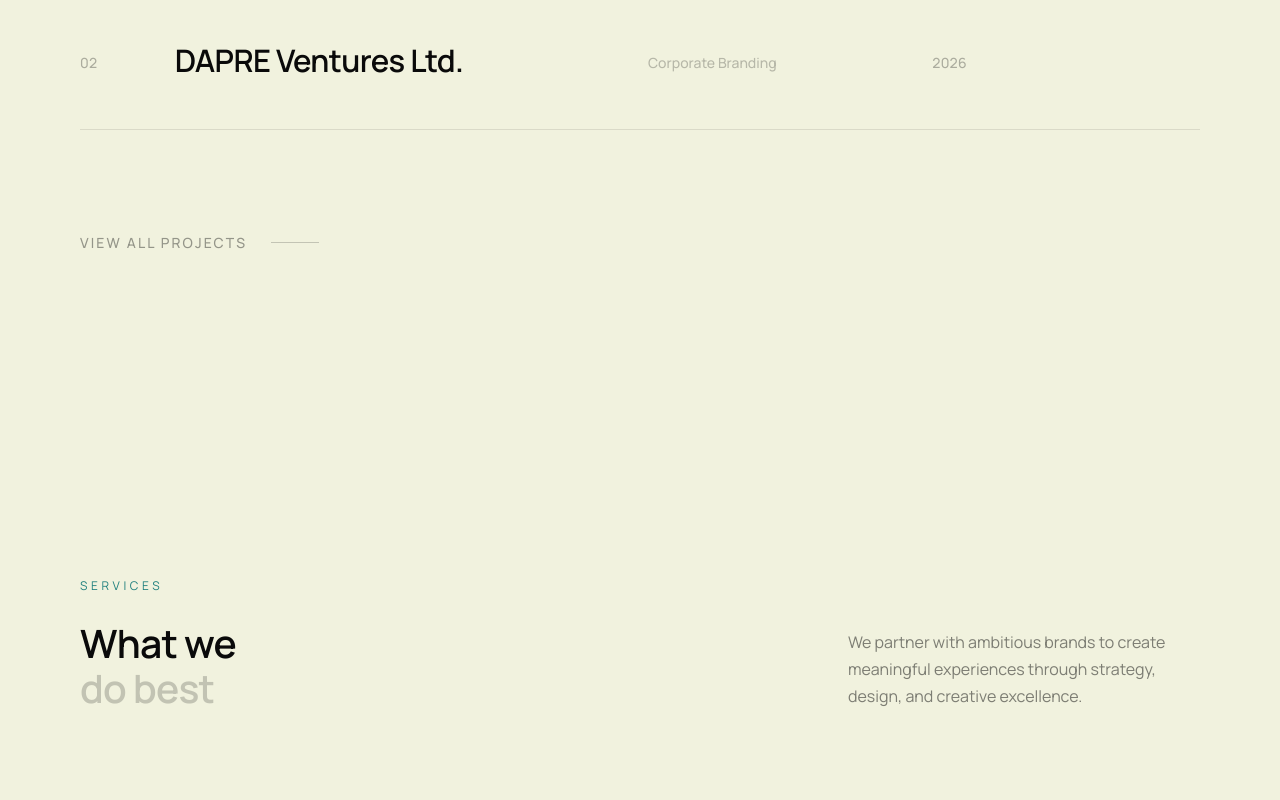
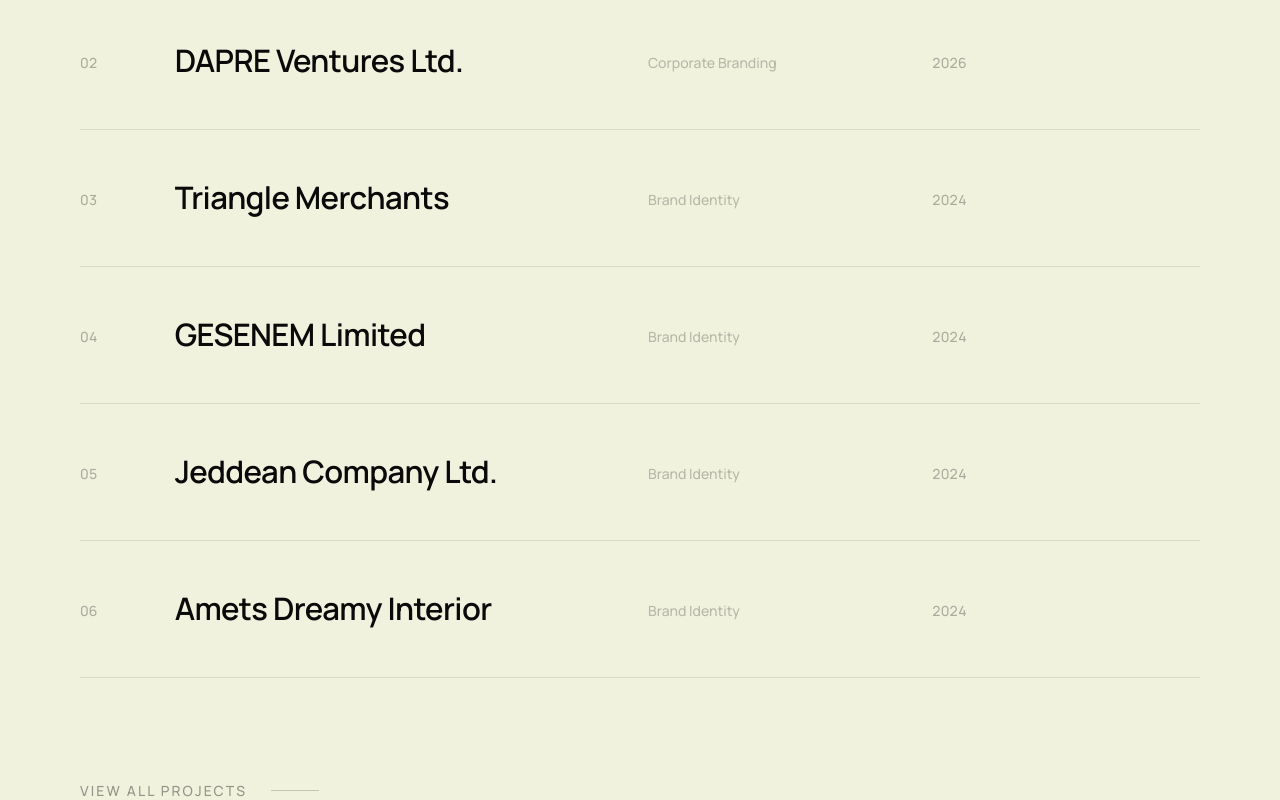
Before and after one commit to burnett-ghartey/turq-design, a Next.js app: page / in a window 1280 px wide. Shown: the part 1920-2720 px from the top of the page. Built offline with nearby package versions, Linux system fonts and the light colour scheme.

Commit message:
add new project

```diff
--- a/src/components/SelectedWorks.js
+++ b/src/components/SelectedWorks.js
@@ -42,6 +42,66 @@ const projects = [
       '/images/645967990_17879423943497783_2163389885280786583_n.jpg'
     ],
     year: '2026'
+  },
+  {
+    id: 3,
+    title: 'Triangle Merchants',
+    category: 'Brand Identity',
+    industry: 'Construction & Trading',
+    description: 'Strong and professional visual identity for construction and trading.',
+    overview: 'Triangle Merchants required a strong and professional visual identity that reflected reliability, safety, and excellence within the construction and trading sector. We developed a distinctive brand system centered around a bold geometric logo, modern typography, and a vibrant color palette that reinforces trust, visibility, and industry leadership. The identity was designed to maintain consistency across safety equipment, corporate materials, signage, and digital platforms while enhancing brand recognition in a competitive marketplace.',
+    deliverables: ['Logo Design', 'Brand Identity System', 'Safety Equipment Branding', 'Typography System', 'Color Palette Development', 'Corporate Stationery', 'Marketing Collateral', 'Brand Guidelines', 'Vehicle & Site Signage', 'Digital Brand Assets'],
+    result: 'Brand visibility increased significantly through consistent implementation across worksite assets and marketing materials, creating a stronger market presence and improved customer trust.',
+    image: '/images/550673187_17859947118497783_4864168182606645507_n.jpg',
+    gallery: [
+      '/images/550673187_17859947118497783_4864168182606645507_n.jpg'
+    ],
+    year: '2024'
+  },
+  {
+    id: 4,
+    title: 'GESENEM Limited',
+    category: 'Brand Identity',
+    industry: 'Corporate / Beauty & Skincare',
+    description: 'Bold and modern visual identity reflecting strength and premium positioning.',
+    overview: 'GESENEM Limited required a bold and modern visual identity that reflected strength, precision, and premium positioning. The goal was to create a distinctive brand system centered around a powerful monogram mark that communicates confidence, professionalism, and long-term credibility. We developed a cohesive identity system including logo design, stationery, and brand applications that ensure consistency across print and digital platforms. The deep red and white color palette reinforces authority and sophistication, while the geometric logo form conveys innovation and forward thinking.',
+    deliverables: ['Logo Design', 'Visual Identity System', 'Brand Guidelines', 'Business Card Design', 'Letterhead Design', 'Print Collateral'],
+    result: 'The refreshed identity strengthened brand presence, improved professional perception, and positioned GESENEM Limited as a premium and reliable company within its sector.',
+    image: '/images/558022504_17861460537497783_1377270077185322879_n.jpg',
+    gallery: [
+      '/images/558022504_17861460537497783_1377270077185322879_n.jpg'
+    ],
+    year: '2024'
+  },
+  {
+    id: 5,
+    title: 'Jeddean Company Ltd.',
+    category: 'Brand Identity',
+    industry: 'Corporate Services / Construction & Engineering',
+    description: 'Professional and cohesive brand identity reflecting reliability and innovation.',
+    overview: 'Jeddean Company Ltd. required a professional and cohesive brand identity that reflected reliability, innovation, and operational excellence. We developed a comprehensive visual identity system centered around the JCL logo, utilizing a strong blue-and-gold color palette to communicate trust, quality, and professionalism. The project included the design of key corporate stationery and marketing materials, ensuring a consistent brand presence across all customer and business touchpoints.',
+    deliverables: ['Logo Design', 'Corporate Identity System', 'Business Card Design', 'Letterhead Design', 'Envelope Design', 'Brand Guidelines', 'Stationery Design', 'Print Collateral'],
+    result: 'The new identity established a stronger corporate image, improved brand consistency across communications, and enhanced the company\'s professional presentation to clients, partners, and stakeholders.',
+    image: '/images/558022504_17861460537497783_1377270077185322879_n.jpg',
+    gallery: [
+      '/images/558022504_17861460537497783_1377270077185322879_n.jpg'
+    ],
+    year: '2024'
+  },
+  {
+    id: 6,
+    title: 'Amets Dreamy Interior',
+    category: 'Brand Identity',
+    industry: 'Interior Design & Home Styling',
+    description: 'Sophisticated visual identity reflecting elegance and premium design services.',
+    overview: 'Amets Dreamy Interior required a sophisticated visual identity that reflected elegance, creativity, and premium interior design services. We developed a refined brand system centered around a custom monogram logo that combines the initials "A" and "D" into a timeless mark. The warm gold and neutral palette was carefully selected to communicate luxury, comfort, and attention to detail, creating a cohesive identity that enhances the brand\'s presence across physical and digital touchpoints.',
+    deliverables: ['Logo Design', 'Brand Identity System', 'Typography System', 'Color Palette Development', 'Business Stationery', 'Signage Design', 'Brand Guidelines', 'Marketing Collateral', 'Social Media Assets', 'Interior Branding Applications'],
+    result: 'The new identity established a strong premium market position, improved brand consistency across customer touchpoints, and increased client engagement through a polished and memorable visual presence.',
+    image: '/images/565136351_17862647670497783_8999445553966104895_n.jpg',
+    gallery: [
+      '/images/565136351_17862647670497783_8999445553966104895_n.jpg'
+    ],
+    year: '2024'
   }
 ];
 
```
